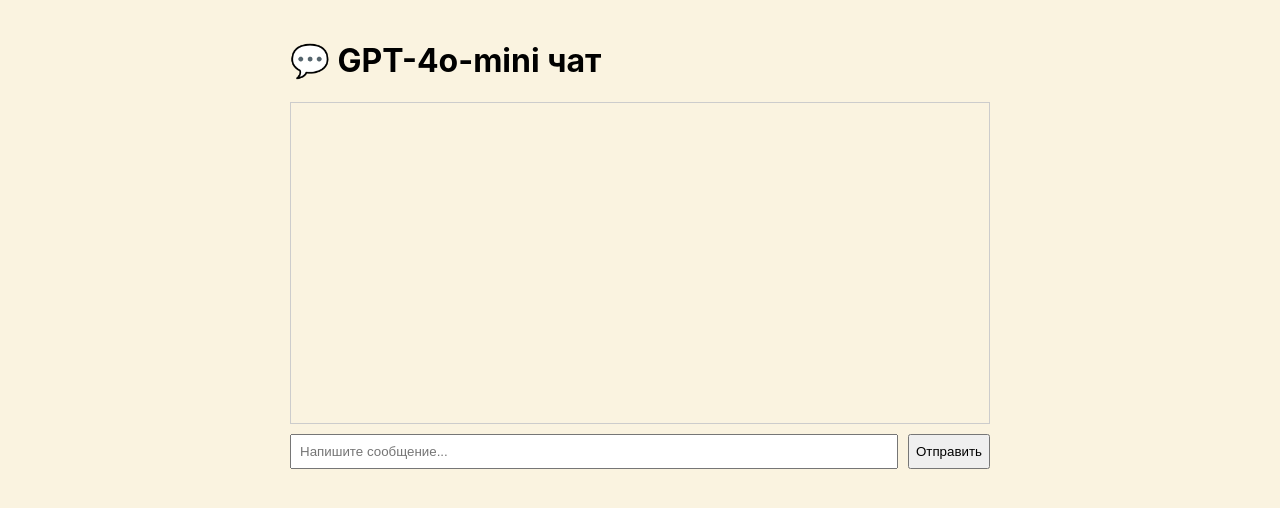
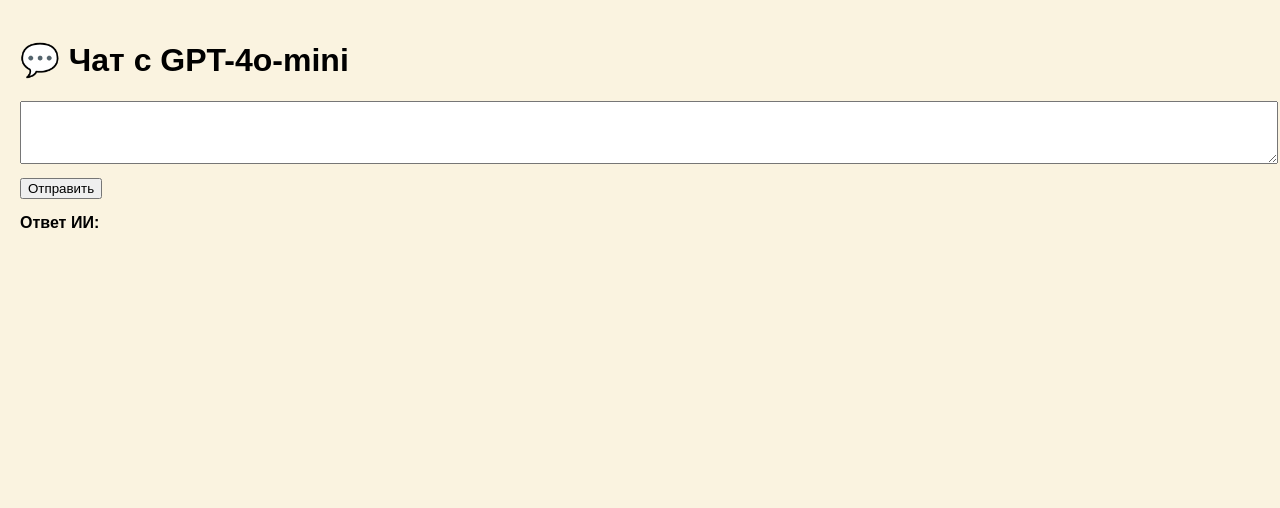
Before and after one commit to hakatun02/lifeflow, a Next.js app: page /create in a window 1280 px wide. Shown: the top 508 px of the page. Built offline with nearby package versions, Linux system fonts and the light colour scheme.

Commit message:
Fix API request format for GPT-4o-mini

```diff
--- a/src/app/api/chat/route.ts
+++ b/src/app/api/chat/route.ts
@@ -1,43 +1,34 @@
-// src/app/api/chat/route.ts
 import OpenAI from "openai";
-import { NextResponse } from "next/server";
+
+export const runtime = "edge";
+
+const openai = new OpenAI({
+  apiKey: process.env.OPENAI_API_KEY, // ключ в Vercel переменных
+});
 
 export async function POST(req: Request) {
   try {
     const { messages } = await req.json();
 
-    if (!process.env.OPENAI_API_KEY) {
-      return NextResponse.json(
-        { error: "❌ OPENAI_API_KEY не установлен на сервере" },
-        { status: 500 }
-      );
-    }
-
-    if (!messages || !Array.isArray(messages)) {
-      return NextResponse.json(
-        { error: "❌ Неверный формат запроса. Ожидается { messages: [...] }" },
+    if (!messages) {
+      return new Response(
+        JSON.stringify({ error: "❌ Неверный формат запроса. Ожидается { messages: [...] }" }),
         { status: 400 }
       );
     }
 
-    const client = new OpenAI({
-      apiKey: process.env.OPENAI_API_KEY,
+    const completion = await openai.chat.completions.create({
+      model: "gpt-4o-mini",
+      messages,
     });
 
-    const response = await client.chat.completions.create({
-      model: "gpt-4o-mini", // наша новая модель
-      messages,
-      temperature: 0.7,
-      max_tokens: 500,
-    });
-
-    return NextResponse.json({
-      reply: response.choices[0]?.message?.content || "",
-    });
+    return new Response(
+      JSON.stringify({ content: completion.choices[0].message.content }),
+      { status: 200 }
+    );
   } catch (error: any) {
-    console.error("Ошибка запроса к OpenAI:", error);
-    return NextResponse.json(
-      { error: `Ошибка запроса к OpenAI: ${error.message}` },
+    return new Response(
+      JSON.stringify({ error: error.message || "Ошибка на сервере" }),
       { status: 500 }
     );
   }
--- a/src/app/create/page.tsx
+++ b/src/app/create/page.tsx
@@ -1,90 +1,49 @@
 "use client";
-
 import { useState } from "react";
-import ReactMarkdown from "react-markdown";
 
 export default function Home() {
   const [input, setInput] = useState("");
-  const [messages, setMessages] = useState<{ role: string; content: string }[]>([]);
-  const [loading, setLoading] = useState(false);
+  const [response, setResponse] = useState("");
 
   const sendMessage = async () => {
-    if (!input.trim()) return;
-
-    const newMessages = [...messages, { role: "user", content: input }];
-    setMessages(newMessages);
-    setInput("");
-    setLoading(true);
+    setResponse("Загрузка...");
 
     try {
       const res = await fetch("/api/chat", {
         method: "POST",
         headers: { "Content-Type": "application/json" },
-        body: JSON.stringify({ messages: newMessages }),
+        body: JSON.stringify({
+          messages: [{ role: "user", content: input }]
+        }),
       });
 
       const data = await res.json();
-
-      if (res.ok) {
-        setMessages((prev) => [...prev, { role: "assistant", content: data.reply }]);
+      if (data.error) {
+        setResponse(`Ошибка: ${data.error}`);
       } else {
-        setMessages((prev) => [
-          ...prev,
-          { role: "assistant", content: `❌ Ошибка: ${data.error}` },
-        ]);
+        setResponse(data.content);
       }
-    } catch (err: any) {
-      setMessages((prev) => [
-        ...prev,
-        { role: "assistant", content: `❌ Ошибка запроса: ${err.message}` },
-      ]);
+    } catch (err) {
+      setResponse(`Ошибка сети: ${err}`);
     }
-
-    setLoading(false);
   };
 
   return (
-    <div style={{ maxWidth: 700, margin: "0 auto", padding: 20 }}>
-      <h1>💬 GPT-4o-mini чат</h1>
-      <div
-        style={{
-          border: "1px solid #ccc",
-          padding: 10,
-          minHeight: 300,
-          marginBottom: 10,
-          overflowY: "auto",
-        }}
-      >
-        {messages.map((msg, idx) => (
-          <div key={idx} style={{ marginBottom: 12 }}>
-            <p style={{ fontWeight: "bold", color: msg.role === "user" ? "blue" : "green" }}>
-              {msg.role === "user" ? "Вы" : "ИИ"}:
-            </p>
-            <div
-              style={{
-                background: msg.role === "user" ? "#eef6ff" : "#f0fff4",
-                padding: 8,
-                borderRadius: 5,
-              }}
-            >
-              <ReactMarkdown>{msg.content}</ReactMarkdown>
-            </div>
-          </div>
-        ))}
-        {loading && <p>⌛ ИИ думает...</p>}
-      </div>
-      <div style={{ display: "flex", gap: 10 }}>
-        <input
-          style={{ flex: 1, padding: 8 }}
-          value={input}
-          onChange={(e) => setInput(e.target.value)}
-          placeholder="Напишите сообщение..."
-          onKeyDown={(e) => e.key === "Enter" && sendMessage()}
-        />
-        <button onClick={sendMessage} disabled={loading}>
-          Отправить
-        </button>
-      </div>
+    <div style={{ padding: "20px", fontFamily: "sans-serif" }}>
+      <h1>💬 Чат с GPT-4o-mini</h1>
+      <textarea
+        rows={3}
+        style={{ width: "100%", padding: "8px" }}
+        value={input}
+        onChange={(e) => setInput(e.target.value)}
+      />
+      <br />
+      <button onClick={sendMessage} style={{ marginTop: "10px" }}>
+        Отправить
+      </button>
+      <p style={{ marginTop: "15px" }}>
+        <strong>Ответ ИИ:</strong> {response}
+      </p>
     </div>
   );
 }
```
